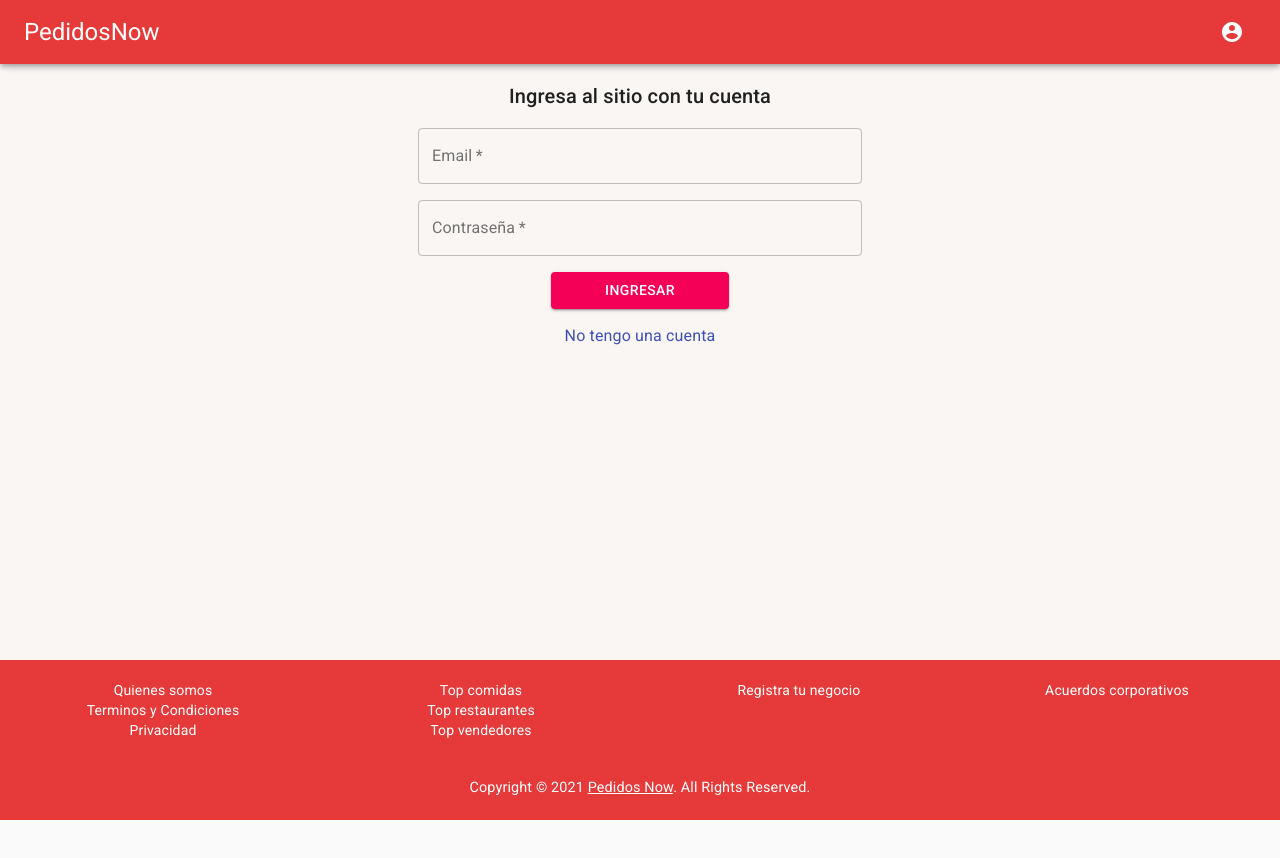
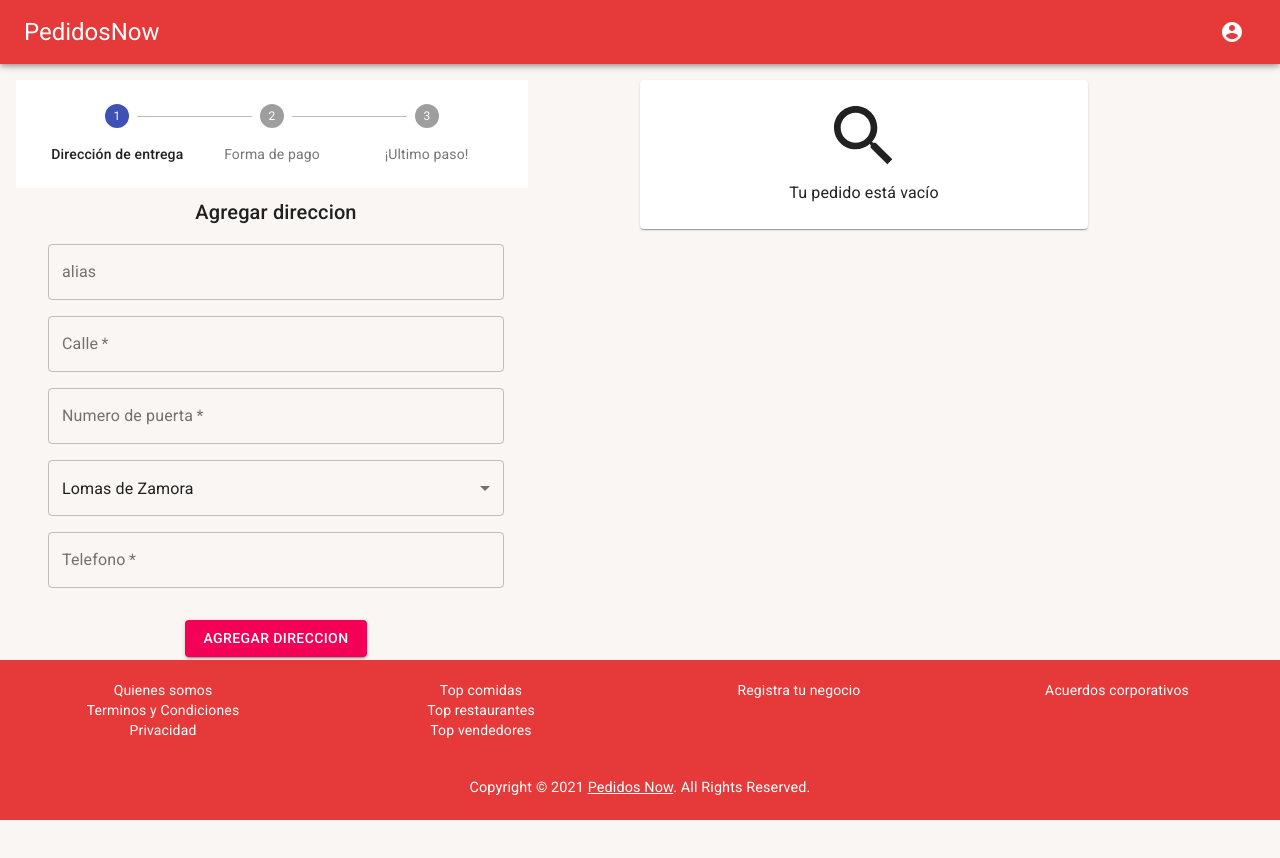
Before and after one commit to Mapach3/pedidos-now, a React (Create React App) app: page /wizard in a window 1280 px wide. Before the commit this address led to /login. Shown: the top 858 px of the page. Before the commit the page ends 800 px from the top, so only its background shows below. Built offline with nearby package versions, Linux system fonts and the light colour scheme.

Commit message:
fixed styles wizard, volver button

```diff
--- a/src/components/AddressForm/AddressForm.tsx
+++ b/src/components/AddressForm/AddressForm.tsx
@@ -103,24 +103,7 @@ const AddressForm: React.FC = () => {
             </MenuItem>
           ))}
         </Select>
-        <Select
-          label="Barrio"
-          onChange={(event: React.ChangeEvent<any>) =>
-            setBarrio(event.target.value)
-          }
-          required
-          variant="outlined"
-          style={{ width: "100%" }}
-          labelId="barrio"
-          value={barrio}
-          defaultValue={barrio}
-        >
-          {Object.values(Locations).map((item) => (
-            <MenuItem key={item} value={Locations[item]}>
-              {LocationsEnumLabels[item]}
-            </MenuItem>
-          ))}
-        </Select>
+
         <TextField
           onChange={(event: React.ChangeEvent<any>) =>
             setTelefono(event.target.value)
@@ -129,7 +112,7 @@ const AddressForm: React.FC = () => {
           type="telefono"
           variant="outlined"
           required
-          style={{ width: "100%", paddingBottom: "1rem" }}
+          style={{ width: "100%", paddingBottom: "1rem", marginTop: "1rem" }}
         />
         <div style={{ textAlign: "center", marginTop: "1rem" }}>
           <Button
--- a/src/components/Wizard/Wizard.tsx
+++ b/src/components/Wizard/Wizard.tsx
@@ -93,7 +93,7 @@ const Wizard: React.FC = () => {
                   {getStepContent(activeStep)}
                 </Typography>
                 <div style={{ marginBottom: "10rem" }}>
-                  <Button disabled={activeStep === 0} onClick={handleBack}>
+                  <Button variant="contained" color="secondary" disabled={activeStep === 0} onClick={handleBack}>
                     Volver
                   </Button>
                   <Button
--- a/src/pages/WizardPage.tsx
+++ b/src/pages/WizardPage.tsx
@@ -1,4 +1,5 @@
 import React from "react";
+import { Route } from "react-router";
 import LoggedInRoute from "../components/LoggedInRoute/LoggedInRoute";
 import Wizard from "../components/Wizard/Wizard";
 
@@ -7,11 +8,11 @@ import Layout from "../layout/Layout";
 
 const WizardPage: React.FC<{}> = () => {
   return (
-    <LoggedInRoute exact path={ClientRoutes.WIZARD}>
+    <Route exact path={ClientRoutes.WIZARD}>
       <Layout>
         <Wizard />
       </Layout>
-    </LoggedInRoute>
+    </Route>
   );
 };
 
```
